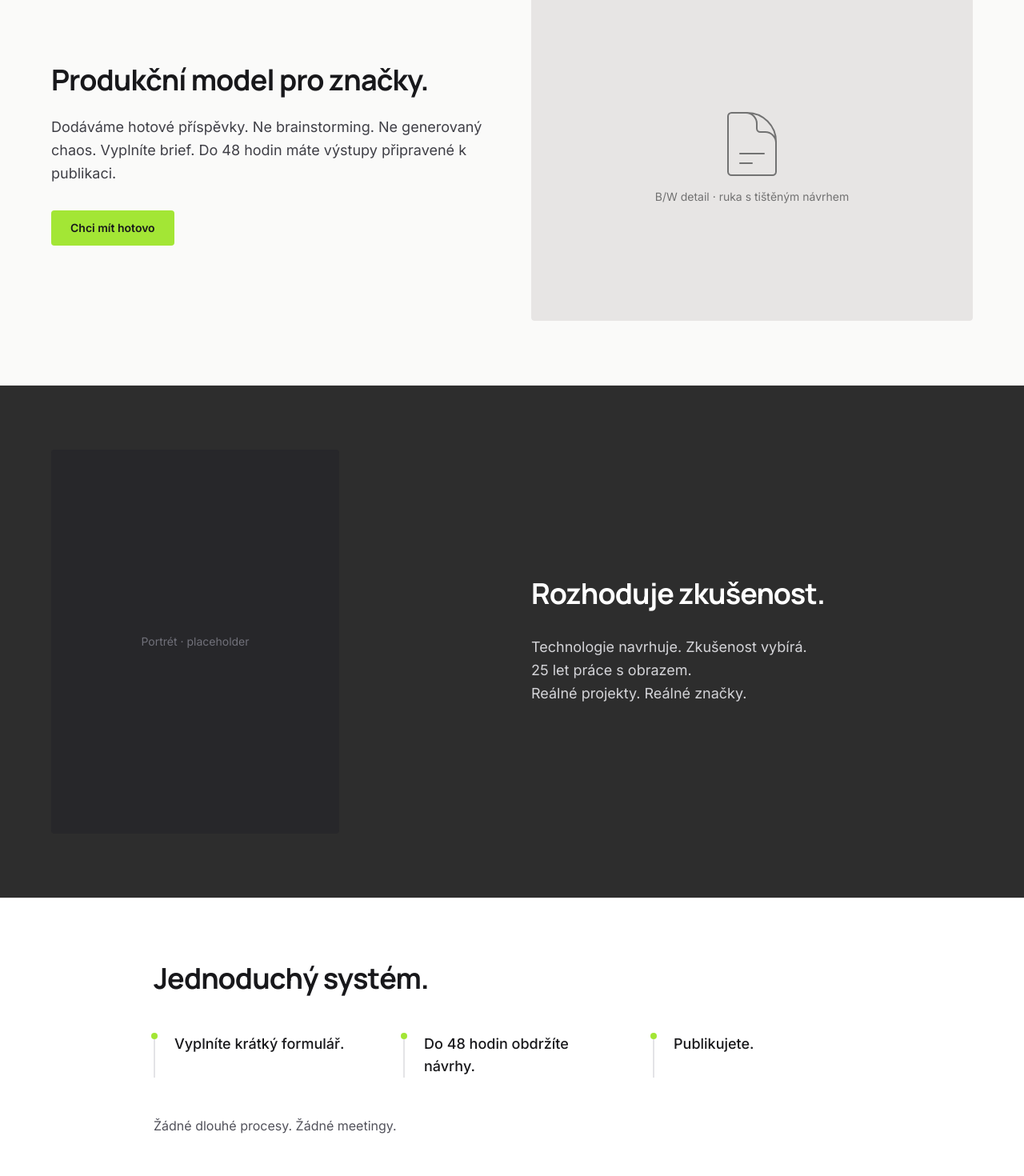
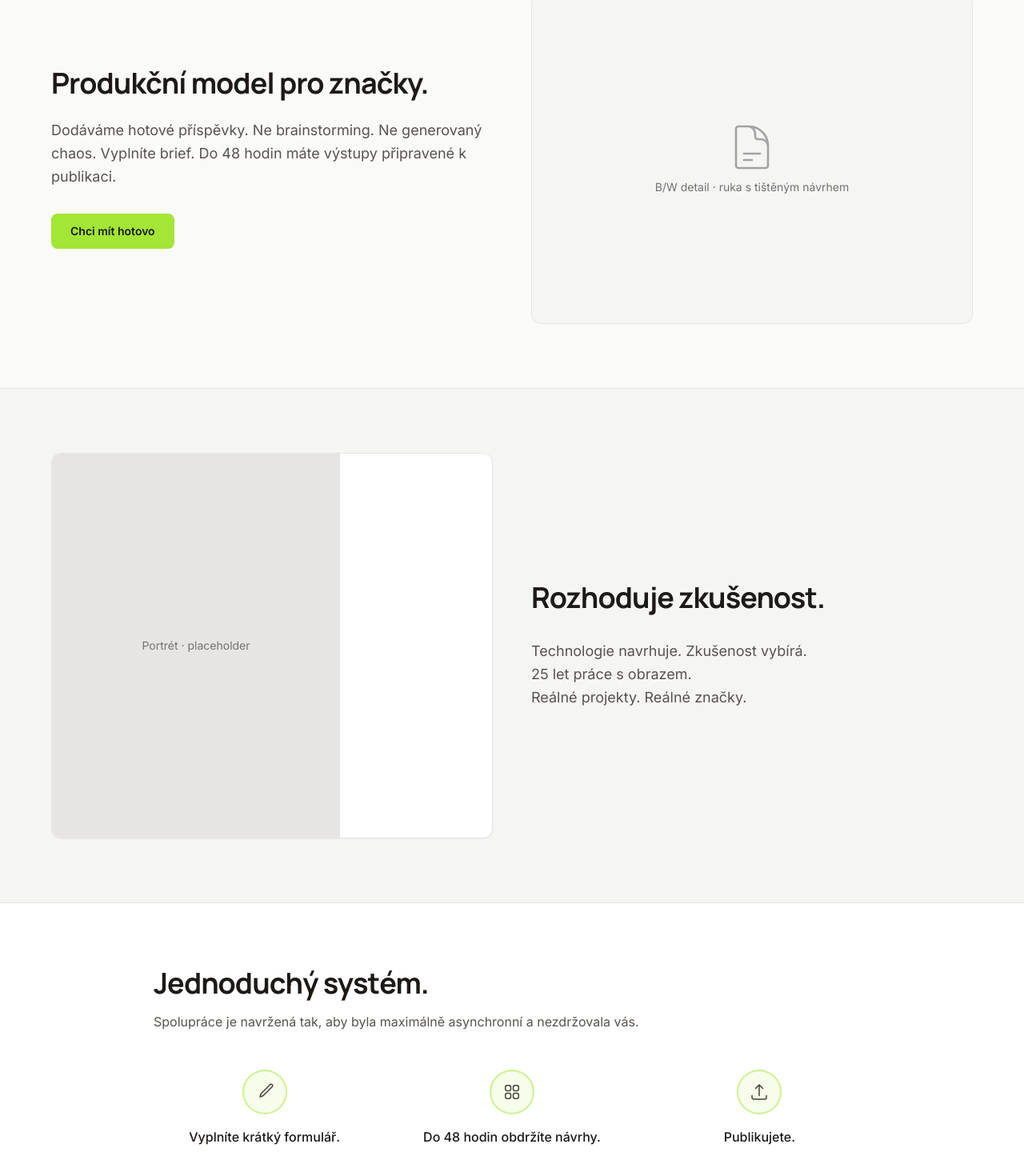
Before and after one commit to katarinabrics-eng/ai-content-studio, a Next.js app in the folder apps/content-studio/: page / in a window 1280 px wide. Shown: the part 1155-2625 px from the top of the page at 80% size. Built offline with nearby package versions, Linux system fonts and the light colour scheme.

Commit message:
refactor: update HomePage styles and navigation links for improved visual consistency and user experience

```diff
--- a/apps/content-studio/src/app/page.tsx
+++ b/apps/content-studio/src/app/page.tsx
@@ -9,23 +9,23 @@ const faqs = [
 export default function HomePage() {
   return (
     <main className="min-h-screen bg-stone-50">
-      <header className="sticky top-0 z-50 border-b border-stone-200 bg-white/90 backdrop-blur-sm">
+      <header className="sticky top-0 z-50 border-b border-stone-200 bg-white">
         <div className="mx-auto flex max-w-6xl items-center justify-between px-4 py-4 sm:px-6 lg:px-8">
           <a href="/" className="focus:outline-none">
             <span className="text-sm font-semibold tracking-wide text-stone-900">AI CONTENT STUDIO LUCIFERA</span>
             <span className="ml-2 text-xs text-stone-500">AI + kreativní kurátor</span>
           </a>
           <nav className="hidden gap-8 text-sm text-stone-600 md:flex">
-            <a href="#manifest" className="transition-colors hover:text-zinc-900">Manifest</a>
-            <a href="#co-delame" className="transition-colors hover:text-zinc-900">Co děláme</a>
-            <a href="#rozdil" className="transition-colors hover:text-zinc-900">Rozdíl</a>
-            <a href="#jak-to-funguje" className="transition-colors hover:text-zinc-900">Jak to funguje</a>
-            <a href="#testovaci-nabidka" className="transition-colors hover:text-zinc-900">Nabídka</a>
-            <a href="#kocka" className="transition-colors hover:text-zinc-900">Studio</a>
-            <a href="#faq" className="transition-colors hover:text-zinc-900">FAQ</a>
-            <a href="#zaver" className="transition-colors hover:text-zinc-900">Závěr</a>
+            <a href="#manifest" className="transition-colors hover:text-stone-900">Manifest</a>
+            <a href="#co-delame" className="transition-colors hover:text-stone-900">Co děláme</a>
+            <a href="#rozdil" className="transition-colors hover:text-stone-900">Rozdíl</a>
+            <a href="#jak-to-funguje" className="transition-colors hover:text-stone-900">Jak to funguje</a>
+            <a href="#testovaci-nabidka" className="transition-colors hover:text-stone-900">Nabídka</a>
+            <a href="#proc-my" className="transition-colors hover:text-stone-900">Proč my</a>
+            <a href="#faq" className="transition-colors hover:text-stone-900">FAQ</a>
+            <a href="#zaver" className="transition-colors hover:text-stone-900">Kontakt</a>
           </nav>
-          <a href="/start?plan=test-week" className="rounded bg-[#A3E635] px-4 py-2 text-sm font-semibold text-zinc-900 hover:bg-[#A3E635]/90">
+          <a href="/start?plan=test-week" className="rounded-lg bg-[#A3E635] px-5 py-2.5 text-sm font-semibold text-zinc-900 hover:bg-[#A3E635]/90">
             Spustit projekt
           </a>
         </div>
@@ -38,7 +38,7 @@ export default function HomePage() {
         <div className="absolute inset-0 bg-gradient-to-r from-white/90 via-white/50 to-transparent" />
         <div className="relative mx-auto flex min-h-[86vh] max-w-[1360px] flex-col justify-center px-6 py-16 xl:px-10">
           <div className="max-w-[560px]">
-            <h1 className="font-sans font-black text-[clamp(56px,5.2vw,96px)] leading-[0.92] tracking-[-0.035em] text-zinc-900">
+            <h1 className="font-sans font-black text-[clamp(2rem,5.2vw,4.5rem)] leading-[0.92] tracking-[-0.035em] text-zinc-900">
               Obsah pod kontrolou studia.
             </h1>
             <p className="mt-6 max-w-md text-lg text-zinc-700" style={{ lineHeight: "1.75rem" }}>
@@ -48,12 +48,12 @@ export default function HomePage() {
               3 příspěvky · do 48 hodin · 800 Kč jednorázově
             </p>
             <div className="mt-10 flex flex-wrap gap-3">
-              <a href="/start?plan=test-week" className="rounded bg-[#A3E635] px-6 py-3 text-sm font-semibold text-zinc-900 hover:bg-[#A3E635]/90">
+              <a href="/start?plan=test-week" className="rounded-lg bg-[#A3E635] px-6 py-3 text-sm font-semibold text-zinc-900 hover:bg-[#A3E635]/90">
                 Chci mít hotovo
               </a>
               <a
                 href="#jak-to-funguje"
-                className="rounded border border-zinc-300 bg-white/60 px-6 py-3 text-sm font-medium text-zinc-900 backdrop-blur-sm hover:bg-white/80"
+                className="rounded-lg border border-stone-300 bg-white/80 px-6 py-3 text-sm font-medium text-stone-900 hover:bg-stone-50"
               >
                 Jak to funguje
               </a>
@@ -64,10 +64,10 @@ export default function HomePage() {
 
       <section id="manifest" className="w-full border-t border-stone-200 bg-white px-6 py-20 sm:px-8 lg:px-12">
         <div className="mx-auto max-w-4xl">
-          <h2 className="text-3xl font-bold tracking-tight text-zinc-900 md:text-4xl">
+          <h2 className="text-3xl font-bold tracking-tight text-stone-900 md:text-4xl">
             Obraz rozhoduje.
           </h2>
-          <p className="mt-6 max-w-2xl text-lg leading-relaxed text-zinc-700">
+          <p className="mt-6 max-w-2xl text-lg leading-relaxed text-stone-600">
             Značka je vidět dřív, než je čtena. Proto každý výstup prochází výběrem. Ne publikací. Výběrem.
           </p>
         </div>
@@ -76,20 +76,20 @@ export default function HomePage() {
       <section id="co-delame" className="w-full border-t border-stone-200 bg-stone-50 px-6 py-20 sm:px-8 lg:px-12">
         <div className="mx-auto grid max-w-6xl gap-12 md:grid-cols-[1fr_1fr] md:items-center">
           <div>
-            <h2 className="text-3xl font-bold tracking-tight text-zinc-900 md:text-4xl">
+            <h2 className="text-3xl font-bold tracking-tight text-stone-900 md:text-4xl">
               Produkční model pro značky.
             </h2>
-            <p className="mt-6 text-lg leading-relaxed text-zinc-700">
+            <p className="mt-6 text-lg leading-relaxed text-stone-600">
               Dodáváme hotové příspěvky. Ne brainstorming. Ne generovaný chaos. Vyplníte brief. Do 48 hodin máte výstupy připravené k publikaci.
             </p>
-            <a href="/start?plan=test-week" className="mt-8 inline-block rounded bg-[#A3E635] px-6 py-3 text-sm font-semibold text-zinc-900 hover:bg-[#A3E635]/90">
+            <a href="/start?plan=test-week" className="mt-8 inline-block rounded-lg bg-[#A3E635] px-6 py-3 text-sm font-semibold text-zinc-900 hover:bg-[#A3E635]/90">
               Chci mít hotovo
             </a>
           </div>
-          <div className="aspect-[4/3] overflow-hidden rounded border border-stone-200 bg-stone-200">
+          <div className="aspect-[4/3] overflow-hidden rounded-xl border border-stone-200 bg-stone-100">
             <div className="flex h-full w-full items-center justify-center grayscale">
-              <div className="text-center text-zinc-500">
-                <svg className="mx-auto h-24 w-24" fill="none" viewBox="0 0 24 24" stroke="currentColor" strokeWidth={0.5}>
+              <div className="text-center text-stone-500">
+                <svg className="mx-auto h-16 w-16 text-stone-400" fill="none" viewBox="0 0 24 24" stroke="currentColor" strokeWidth={1}>
                   <path strokeLinecap="round" strokeLinejoin="round" d="M19.5 14.25v-2.625a3.375 3.375 0 00-3.375-3.375h-1.5A1.125 1.125 0 0113.5 7.125v-1.5a3.375 3.375 0 00-3.375-3.375H8.25m0 12.75h7.5m-7.5 3H12M10.5 2.25H5.625c-.621 0-1.125.504-1.125 1.125v17.25c0 .621.504 1.125 1.125 1.125h12.75c.621 0 1.125-.504 1.125-1.125V11.25a9 9 0 00-9-9z" />
                 </svg>
                 <p className="mt-2 text-sm">B/W detail · ruka s tištěným návrhem</p>
@@ -99,18 +99,20 @@ export default function HomePage() {
         </div>
       </section>
 
-      <section id="rozdil" className="w-full border-t border-stone-200 bg-[#2d2d2d] px-6 py-20 sm:px-8 lg:px-12">
+      <section id="rozdil" className="w-full border-t border-stone-200 bg-stone-100 px-6 py-20 sm:px-8 lg:px-12">
         <div className="mx-auto grid max-w-6xl gap-12 md:grid-cols-[1fr_1fr] md:items-center">
-          <div className="aspect-[3/4] max-h-[480px] overflow-hidden rounded bg-zinc-800">
-            <div className="flex h-full w-full items-center justify-center text-zinc-500">
-              <span className="text-sm">Portrét · placeholder</span>
+          <div className="overflow-hidden rounded-xl border border-stone-200 bg-white shadow-sm">
+            <div className="aspect-[3/4] max-h-[480px] bg-stone-200">
+              <div className="flex h-full w-full items-center justify-center text-stone-500">
+                <span className="text-sm">Portrét · placeholder</span>
+              </div>
             </div>
           </div>
           <div>
-            <h2 className="text-3xl font-bold tracking-tight text-white md:text-4xl">
+            <h2 className="text-3xl font-bold tracking-tight text-stone-900 md:text-4xl">
               Rozhoduje zkušenost.
             </h2>
-            <p className="mt-8 whitespace-pre-line text-lg leading-relaxed text-zinc-300">
+            <p className="mt-8 whitespace-pre-line text-lg leading-relaxed text-stone-600">
               {`Technologie navrhuje. Zkušenost vybírá.
 25 let práce s obrazem.
 Reálné projekty. Reálné značky.`}
@@ -121,24 +123,39 @@ Reálné projekty. Reálné značky.`}
 
       <section id="jak-to-funguje" className="w-full border-t border-stone-200 bg-white px-6 py-20 sm:px-8 lg:px-12">
         <div className="mx-auto max-w-4xl">
-          <h2 className="text-3xl font-bold tracking-tight text-zinc-900 md:text-4xl">
+          <h2 className="text-3xl font-bold tracking-tight text-stone-900 md:text-4xl">
             Jednoduchý systém.
           </h2>
-          <div className="mt-12 grid gap-10 sm:grid-cols-3">
-            <div className="relative border-l-2 border-zinc-200 pl-6">
-              <span className="absolute -left-[5px] top-0 h-2 w-2 rounded-full bg-[#A3E635]" />
-              <p className="text-lg font-medium text-zinc-900">Vyplníte krátký formulář.</p>
+          <p className="mt-4 text-stone-600">
+            Spolupráce je navržená tak, aby byla maximálně asynchronní a nezdržovala vás.
+          </p>
+          <div className="mt-12 grid gap-8 sm:grid-cols-3">
+            <div className="flex flex-col items-center text-center">
+              <div className="flex h-14 w-14 items-center justify-center rounded-full border-2 border-[#A3E635]/50 bg-[#A3E635]/10">
+                <svg className="h-6 w-6 text-stone-700" fill="none" viewBox="0 0 24 24" stroke="currentColor" strokeWidth={1.5}>
+                  <path strokeLinecap="round" strokeLinejoin="round" d="M16.862 4.487l1.687-1.688a1.875 1.875 0 112.652 2.652L10.582 16.07a4.5 4.5 0 01-1.897 1.13L6 18l.8-2.685a4.5 4.5 0 011.13-1.897l8.932-8.931z" />
+                </svg>
+              </div>
+              <p className="mt-4 font-medium text-stone-900">Vyplníte krátký formulář.</p>
             </div>
-            <div className="relative border-l-2 border-zinc-200 pl-6">
-              <span className="absolute -left-[5px] top-0 h-2 w-2 rounded-full bg-[#A3E635]" />
-              <p className="text-lg font-medium text-zinc-900">Do 48 hodin obdržíte návrhy.</p>
+            <div className="flex flex-col items-center text-center">
+              <div className="flex h-14 w-14 items-center justify-center rounded-full border-2 border-[#A3E635]/50 bg-[#A3E635]/10">
+                <svg className="h-6 w-6 text-stone-700" fill="none" viewBox="0 0 24 24" stroke="currentColor" strokeWidth={1.5}>
+                  <path strokeLinecap="round" strokeLinejoin="round" d="M3.75 6A2.25 2.25 0 016 3.75h2.25A2.25 2.25 0 0110.5 6v2.25a2.25 2.25 0 01-2.25 2.25H6a2.25 2.25 0 01-2.25-2.25V6zM3.75 15.75A2.25 2.25 0 016 13.5h2.25a2.25 2.25 0 012.25 2.25V18a2.25 2.25 0 01-2.25 2.25H6A2.25 2.25 0 013.75 18v-2.25zM13.5 6a2.25 2.25 0 012.25-2.25H18A2.25 2.25 0 0120.25 6v2.25A2.25 2.25 0 0118 10.5h-2.25a2.25 2.25 0 01-2.25-2.25V6zM13.5 15.75a2.25 2.25 0 012.25-2.25H18a2.25 2.25 0 012.25 2.25V18A2.25 2.25 0 0118 20.25h-2.25A2.25 2.25 0 0113.5 18v-2.25z" />
+                </svg>
+              </div>
+              <p className="mt-4 font-medium text-stone-900">Do 48 hodin obdržíte návrhy.</p>
             </div>
-            <div className="relative border-l-2 border-zinc-200 pl-6">
-              <span className="absolute -left-[5px] top-0 h-2 w-2 rounded-full bg-[#A3E635]" />
-              <p className="text-lg font-medium text-zinc-900">Publikujete.</p>
+            <div className="flex flex-col items-center text-center">
+              <div className="flex h-14 w-14 items-center justify-center rounded-full border-2 border-[#A3E635]/50 bg-[#A3E635]/10">
+                <svg className="h-6 w-6 text-stone-700" fill="none" viewBox="0 0 24 24" stroke="currentColor" strokeWidth={1.5}>
+                  <path strokeLinecap="round" strokeLinejoin="round" d="M3 16.5v2.25A2.25 2.25 0 005.25 21h13.5A2.25 2.25 0 0021 18.75V16.5m-13.5-9L12 3m0 0l4.5 4.5M12 3v13.5" />
+                </svg>
+              </div>
+              <p className="mt-4 font-medium text-stone-900">Publikujete.</p>
             </div>
           </div>
-          <p className="mt-12 text-zinc-600">
+          <p className="mt-12 text-stone-600">
             Žádné dlouhé procesy. Žádné meetingy.
           </p>
         </div>
@@ -146,22 +163,30 @@ Reálné projekty. Reálné značky.`}
 
       <section id="testovaci-nabidka" className="w-full border-t border-stone-200 bg-stone-50 px-6 py-20 sm:px-8 lg:px-12">
         <div className="mx-auto max-w-md">
-          <div className="rounded-lg border border-stone-200 bg-white p-8 shadow-sm">
-            <h2 className="text-2xl font-bold tracking-tight text-zinc-900">
+          <div className="overflow-hidden rounded-xl border border-stone-200 bg-white p-8 shadow-sm">
+            <h2 className="text-2xl font-bold tracking-tight text-stone-900">
               Testovací týden.
             </h2>
-            <ul className="mt-6 space-y-3 text-zinc-700">
-              <li>3 příspěvky</li>
-              <li>Text + vizuál</li>
-              <li>Doručení do 48 hodin</li>
-              <li>800 Kč (zaváděcí cena)</li>
+            <ul className="mt-6 space-y-3 text-stone-600">
+              <li className="flex items-center gap-2">
+                <span className="text-[#A3E635]">✓</span> 3 příspěvky
+              </li>
+              <li className="flex items-center gap-2">
+                <span className="text-[#A3E635]">✓</span> Text + vizuál
+              </li>
+              <li className="flex items-center gap-2">
+                <span className="text-[#A3E635]">✓</span> Doručení do 48 hodin
+              </li>
+              <li className="flex items-center gap-2">
+                <span className="text-[#A3E635]">✓</span> 800 Kč (zaváděcí cena)
+              </li>
             </ul>
-            <p className="mt-6 text-sm text-zinc-600">
+            <p className="mt-6 text-sm text-stone-500">
               Kapacita je omezená.
             </p>
             <a
               href="/start?plan=test-week"
-              className="mt-8 block w-full rounded bg-[#A3E635] py-3 text-center text-sm font-semibold text-zinc-900 hover:bg-[#A3E635]/90"
+              className="mt-8 block w-full rounded-lg bg-[#A3E635] py-3 text-center text-sm font-semibold text-zinc-900 hover:bg-[#A3E635]/90"
             >
               Chci mít hotovo
             </a>
@@ -169,20 +194,49 @@ Reálné projekty. Reálné značky.`}
         </div>
       </section>
 
+      <section id="proc-my" className="w-full border-t border-stone-200 bg-stone-50 px-6 py-20 sm:px-8 lg:px-12">
+        <div className="mx-auto max-w-4xl">
+          <h2 className="text-center text-3xl font-bold tracking-tight text-stone-900 md:text-4xl">
+            Rychlost AI. Zodpovědnost člověka.
+          </h2>
+          <div className="mt-12 flex flex-col items-center justify-center gap-8 sm:flex-row">
+            <div className="rounded-xl border border-[#A3E635]/30 bg-[#A3E635]/5 px-8 py-6 text-center">
+              <div className="mx-auto flex h-16 w-16 items-center justify-center rounded-full border-2 border-[#A3E635]/50 bg-[#A3E635]/10">
+                <span className="text-lg font-bold text-stone-700">AI</span>
+              </div>
+              <p className="mt-3 text-sm font-medium text-stone-900">AI</p>
+              <p className="text-xs text-stone-500">Neuronová síť, generace</p>
+            </div>
+            <div className="flex h-12 w-12 shrink-0 items-center justify-center rounded-full bg-[#A3E635]/30 text-stone-700">
+              <span className="text-xl">✦</span>
+            </div>
+            <div className="rounded-xl border border-[#A3E635]/30 bg-[#A3E635]/5 px-8 py-6 text-center">
+              <div className="mx-auto flex h-16 w-16 items-center justify-center overflow-hidden rounded-full border-2 border-[#A3E635]/50 bg-[#A3E635]/10">
+                <img src="/placeholders/mia-mozek.png" alt="" className="h-full w-full object-cover opacity-60" />
+              </div>
+              <p className="mt-3 text-sm font-medium text-stone-900">Kurátor</p>
+              <p className="text-xs text-stone-500">Kontrola, tón, kvalita</p>
+            </div>
+          </div>
+          <div className="mt-10 rounded-xl border border-[#A3E635]/20 bg-[#A3E635]/5 p-8">
+            <p className="text-center text-stone-700">
+              AI dramaticky urychluje produkci a eliminuje prázdnou stránku. Ale na konci vždy stojí náš Kreativní kurátor.
+              Každý výstup pečlivě kontroluje. Hlídá kvalitu, tón vaší značky a funkčnost sdělení. Když je potřeba, zasáhne ručně, aby výstup nebyl jen rychlý, ale především prvotřídní a přesný.
+            </p>
+          </div>
+        </div>
+      </section>
+
       <section id="kocka" className="w-full border-t border-stone-200 bg-white px-6 py-20 sm:px-8 lg:px-12">
-        <div className="mx-auto grid max-w-5xl gap-12 md:grid-cols-[minmax(0,280px)_1fr] md:items-center">
-          <div className="relative aspect-square w-full max-w-[200px] overflow-hidden rounded-lg border border-stone-200 bg-stone-100 grayscale opacity-80 md:max-w-[240px]">
-            <img
-              src="/placeholders/mia-mozek.png"
-              alt=""
-              className="h-full w-full object-cover object-center"
-            />
+        <div className="mx-auto grid max-w-5xl gap-12 md:grid-cols-[minmax(0,240px)_1fr] md:items-center">
+          <div className="relative aspect-square w-full max-w-[200px] overflow-hidden rounded-xl border border-stone-200 bg-stone-100 grayscale opacity-80">
+            <img src="/placeholders/mia-mozek.png" alt="" className="h-full w-full object-cover object-center" />
           </div>
           <div>
-            <h2 className="text-3xl font-bold tracking-tight text-zinc-900 md:text-4xl">
+            <h2 className="text-3xl font-bold tracking-tight text-stone-900 md:text-4xl">
               Pozorujeme. Reagujeme.
             </h2>
-            <p className="mt-8 whitespace-pre-line text-lg leading-relaxed text-zinc-700">
+            <p className="mt-8 whitespace-pre-line text-lg leading-relaxed text-stone-600">
               {`Adaptace je součást procesu.
 Sledujeme změny.
 Reagujeme rychle.
@@ -194,43 +248,55 @@ Rozhodujeme lidsky.`}
 
       <section id="faq" className="w-full border-t border-stone-200 bg-stone-50 px-6 py-20 sm:px-8 lg:px-12">
         <div className="mx-auto max-w-2xl">
-          <h2 className="text-3xl font-bold tracking-tight text-zinc-900 md:text-4xl">Často kladené otázky</h2>
-          <div className="mt-10 space-y-2">
+          <h2 className="text-3xl font-bold tracking-tight text-stone-900 md:text-4xl">Často kladené otázky</h2>
+          <div className="mt-10 space-y-3">
             {faqs.map((faq) => (
               <details
                 key={faq.q}
-                className="group overflow-hidden rounded-lg border border-stone-200 bg-white [&[open]]:border-[#A3E635]/50"
+                className="overflow-hidden rounded-xl border border-stone-200 bg-[#FBFBF6] [&[open]]:border-[#A3E635]/40"
               >
-                <summary className="cursor-pointer list-none px-6 py-4 font-semibold text-zinc-900 [&::-webkit-details-marker]:hidden">
+                <summary className="cursor-pointer list-none px-6 py-4 font-semibold text-stone-900 [&::-webkit-details-marker]:hidden">
                   {faq.q}
                 </summary>
-                <p className="border-t border-stone-100 px-6 py-4 text-zinc-600">{faq.a}</p>
+                <p className="border-t border-stone-100 px-6 py-4 text-stone-600">{faq.a}</p>
               </details>
             ))}
           </div>
         </div>
       </section>
 
-      <section id="zaver" className="w-full border-t border-stone-200 bg-white px-6 py-24 sm:px-8 lg:px-12">
-        <div className="mx-auto max-w-3xl text-center">
-          <h2 className="text-3xl font-bold tracking-tight text-zinc-900 md:text-4xl lg:text-5xl">
-            Chcete mít hotovo?
-          </h2>
-          <p className="mt-8 whitespace-pre-line text-lg leading-relaxed text-zinc-700">
-            {`Pokud chcete publikovat pravidelně
-bez produkčního chaosu,
-začněte testovacím týdnem.`}
-          </p>
-          <a
-            href="/start?plan=test-week"
-            className="mt-12 inline-block rounded bg-[#A3E635] px-8 py-4 text-base font-semibold text-zinc-900 hover:bg-[#A3E635]/90"
-          >
-            Chci mít hotovo
-          </a>
+      <section id="zaver" className="w-full border-t border-stone-200 bg-stone-50 px-6 py-24 sm:px-8 lg:px-12">
+        <div className="mx-auto max-w-2xl">
+          <div className="rounded-2xl border border-stone-200 bg-white p-10 shadow-sm md:p-14">
+            <div className="text-center">
+              <h2 className="text-3xl font-bold tracking-tight text-stone-900 md:text-4xl lg:text-5xl">
+                Chcete mít v pondělí zadáno a v pátek publikováno?
+              </h2>
+              <p className="mt-6 max-w-xl mx-auto text-lg text-stone-600">
+                Vyplňte krátký dotazník a sledujte, jak váš obsah vzniká – včas, kvalitně a naprosto bez chaosu.
+              </p>
+              <div className="mt-10 flex justify-center">
+                <div className="relative w-full max-w-sm rounded-xl border-2 border-[#A3E635] bg-white px-8 py-6 text-left">
+                  <span className="absolute -top-3 left-6 rounded bg-[#A3E635] px-3 py-0.5 text-xs font-bold text-zinc-900">JEDINÁ NABÍDKA</span>
+                  <p className="text-lg font-semibold text-stone-900">TESTOVACÍ TÝDEN</p>
+                  <p className="mt-1 text-xl font-bold text-stone-800">800 Kč / jednorázově</p>
+                  <ul className="mt-4 space-y-2 text-sm text-stone-600">
+                    <li className="flex items-center gap-2"><span className="text-[#A3E635]">✓</span> 3 profesionální příspěvky</li>
+                    <li className="flex items-center gap-2"><span className="text-[#A3E635]">✓</span> grafika v Glass stylu</li>
+                    <li className="flex items-center gap-2"><span className="text-[#A3E635]">✓</span> texty s tónem vaší značky</li>
+                    <li className="flex items-center gap-2"><span className="text-[#A3E635]">✓</span> doručení do 48 hodin</li>
+                  </ul>
+                  <a href="/start?plan=test-week" className="mt-6 block w-full rounded-lg bg-[#A3E635] py-3 text-center text-sm font-semibold text-zinc-900 hover:bg-[#A3E635]/90">
+                    Spustit projekt →
+                  </a>
+                </div>
+              </div>
+            </div>
+          </div>
         </div>
       </section>
 
-      <footer className="border-t border-stone-200 py-8 text-center text-sm text-stone-500">
+      <footer className="border-t border-stone-200 bg-white py-8 text-center text-sm text-stone-500">
         © {new Date().getFullYear()} AI Content Studio Lucifera
       </footer>
     </main>
```
